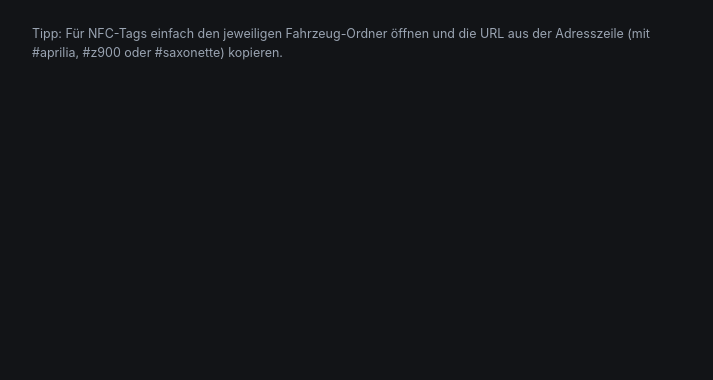
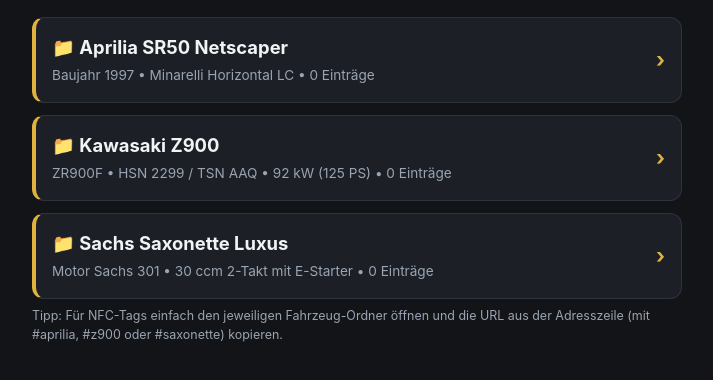
Before and after one commit to mwerkcologne/Wartungen, a plain HTML site: page index.html in a window 1280 px wide. Shown: the part 96-476 px from the top of the page, without its empty margins (283-996 px from the left). Drawn offline with Linux system fonts and the light colour scheme.

Commit message:
Update index.html

```diff
--- a/index.html
+++ b/index.html
@@ -68,7 +68,6 @@
       cursor: pointer;
     }
 
-    /* Hauptseite: Fahrzeug-Ordner */
     .folder-list {
       display: flex;
       flex-direction: column;
@@ -110,7 +109,6 @@
       font-weight: bold;
     }
 
-    /* Detailansicht Karten */
     .card {
       background: var(--card);
       border: 1px solid var(--border);
@@ -153,7 +151,6 @@
       word-break: break-word;
     }
 
-    /* Formular */
     .form-group {
       margin-bottom: 12px;
     }
@@ -215,7 +212,6 @@
       cursor: pointer;
     }
 
-    /* Logbuch-Einträge */
     .entry {
       border-left: 3px solid var(--accent);
       background: rgba(255, 255, 255, 0.03);
@@ -274,7 +270,6 @@
 <body>
   <div class="container">
 
-    <!-- ANSICHT 1: HAUPTSEITE (WARTUNGEN) -->
     <div id="home-view">
       <header>
         <h1>Wartungen</h1>
@@ -285,7 +280,6 @@
       <p class="hint">Tipp: Für NFC-Tags einfach den jeweiligen Fahrzeug-Ordner öffnen und die URL aus der Adresszeile (mit #aprilia, #z900 oder #saxonette) kopieren.</p>
     </div>
 
-    <!-- ANSICHT 2: FAHRZEUG-DETAILANSICHT -->
     <div id="detail-view" class="hidden">
       <button class="back-btn" onclick="goHome()">← Zurück zu Wartungen</button>
       <header>
@@ -293,13 +287,11 @@
         <p id="veh-subtitle">Untertitel</p>
       </header>
 
-      <!-- Stammdaten -->
       <section class="card">
         <h2>Fahrzeug- & Technikdaten</h2>
         <div class="specs-grid" id="specs-grid"></div>
       </section>
 
-      <!-- Neuer Eintrag -->
       <section class="card">
         <h2>Neue Wartung eintragen</h2>
         <form id="maintenance-form">
@@ -328,7 +320,6 @@
         </form>
       </section>
 
-      <!-- Wartungshistorie -->
       <section class="card">
         <h2>Wartungshistorie</h2>
         <div id="log-list"></div>
@@ -339,13 +330,12 @@
   </div>
 
   <script>
-    // HIER KANNST DU DEINE FAHRZEUGE & STAMMDATEN ANPASSEN:
     const VEHICLES = {
       aprilia: {
         name: "Aprilia SR50 Netscaper",
         subtitle: "Baujahr 1997 • Minarelli Horizontal LC",
         specs: [
-          { label: "Modell / Typ", value: "Aprilia SR50 Netscaper (1997)" },
+          { label: "Modell / Typ", value: "Aprilia SR50 Netscaper (BJ 1997)" },
           { label: "Motor", value: "Minarelli Horizontal LC (2-Takt)" },
           { label: "2-Takt-Öl", value: "Vollsynthetisch (z. B. Motul 710)" },
           { label: "Getriebeöl", value: "SAE 80W-90 (ca. 110 ml)" },
@@ -367,16 +357,16 @@
       },
       z900: {
         name: "Kawasaki Z900",
-        subtitle: "948 ccm • Reihenvierzylinder",
+        subtitle: "ZR900F • HSN 2299 / TSN AAQ • 92 kW (125 PS)",
         specs: [
-          { label: "Modell / Typ", value: "Kawasaki Z900 (ZR900)" },
+          { label: "Modell / Schlüssel", value: "Kawasaki Z900 (ZR900F) • 2299 / AAQ" },
+          { label: "Motor", value: "948 ccm R4 • 92 kW (125 PS) • Euro 5" },
           { label: "Motoröl", value: "10W-40 Vollsynthetisch (JASO MA2)" },
-          { label: "Ölmenge (mit Filter)", value: "ca. 3,8 Liter" },
-          { label: "Ölfilter", value: "z. B. Hiflo HF303 / Original" },
-          { label: "Antrieb", value: "525er Kette (Durchhang 20–30 mm)" },
-          { label: "Zündkerzen", value: "NGK CR9EIA-9 (Iridium)" },
-          { label: "Reifendruck (V / H)", value: "2,5 bar / 2,9 bar" },
-          { label: "Kühlflüssigkeit", value: "Alu-geeignet (ca. 2,3 Liter)" }
+          { label: "Ölmenge (mit Filter)", value: "3,8 Liter (ohne Filter: 3,3 l)" },
+          { label: "Anzugsmomente Öl", value: "Ablassschraube 29 Nm • Filter 17 Nm" },
+          { label: "Zündkerzen", value: "NGK CR9EIA-9 (0,8–0,9 mm)" },
+          { label: "Antrieb / Kette", value: "525er Kette (15/44 Zähne • 20–30 mm)" },
+          { label: "Reifendruck (V / H)", value: "2,5 bar / 2,9 bar (120/70 & 180/55 ZR17)" }
         ],
         categories: [
           "Motoröl & Ölfilter",
@@ -386,28 +376,29 @@
           "Reifenwechsel / Luftdruck",
           "Luftfilter / Zündkerzen",
           "Kühlflüssigkeit",
-          "TÜV / Inspektion",
+          "HU / Inspektion",
           "Sonstiges"
         ]
       },
       saxonette: {
-        name: "Sachs Saxonette",
-        subtitle: "30 ccm • 2-Takt Hilfsmotor",
+        name: "Sachs Saxonette Luxus",
+        subtitle: "Motor Sachs 301 • 30 ccm 2-Takt mit E-Starter",
         specs: [
-          { label: "Modell / Typ", value: "Sachs Saxonette (Typ 301)" },
-          { label: "Kraftstoff / Mischung", value: "1:100 (oder 1:80) 2-Takt-Gemisch" },
-          { label: "Getriebeöl", value: "SAE 80W / ATF (ca. 75–100 ml)" },
-          { label: "Zündkerze", value: "NGK B4H / Bosch W10AC" },
-          { label: "Vergaser", value: "Bing oder TK Membranvergaser" },
-          { label: "Reifendruck (V / H)", value: "ca. 2,5 – 3,0 bar" },
-          { label: "Kupplung", value: "Fliehkraftkupplung (trocken)" },
-          { label: "Besonderheit", value: "Dekompressionsventil prüfen" }
+          { label: "Modell / Motor", value: "Sachs Saxonette Luxus (Sachs 301)" },
+          { label: "Kraftstoff / Gemisch", value: "1:100 (bzw. 1:80) 2-Takt-Gemisch" },
+          { label: "Getriebeöl", value: "SAE 80 / GL-4 (ca. 70–80 ml)" },
+          { label: "Zündkerze", value: "Bosch WR 10 FC / NGK BP4 (0,5 mm)" },
+          { label: "Vergaser", value: "Bing 81 oder TK Membranvergaser" },
+          { label: "Elektrik / Start", value: "12V E-Starter & Seilzugstarter" },
+          { label: "Reifendruck (V / H)", value: "ca. 2,5 – 3,0 bar (26\" Bereifung)" },
+          { label: "Wartungspunkte", value: "Dekompressionsventil & Membranplatte" }
         ],
         categories: [
           "Getriebeölwechsel",
           "Vergaser / Membran reinigen",
           "Zündkerze",
           "Luftfilter",
+          "E-Starter / Batterie (12V)",
           "Reifen / Schläuche / Bremsen",
           "Seilzüge & Deko-Ventil",
           "Sonstiges"
@@ -424,7 +415,6 @@
     const logList = document.getElementById("log-list");
     const dateInput = document.getElementById("date");
 
-    // Hauptseite mit Fahrzeug-Ordnern aufbauen
     function renderHome() {
       folderList.innerHTML = "";
       Object.keys(VEHICLES).forEach((key) => {
@@ -444,7 +434,6 @@
       });
     }
 
-    // Fahrzeug öffnen
     function openVehicle(id) {
       if (!VEHICLES[id]) {
         goHome();
@@ -458,7 +447,6 @@
       document.getElementById("veh-title").textContent = veh.name;
       document.getElementById("veh-subtitle").textContent = veh.subtitle;
 
-      // Stammdaten füllen
       const specsGrid = document.getElementById("specs-grid");
       specsGrid.innerHTML = veh.specs
         .map(
@@ -470,7 +458,6 @@
         )
         .join("");
 
-      // Kategorien-Dropdown füllen
       const catSelect = document.getElementById("category");
       catSelect.innerHTML = veh.categories
         .map((c) => `<option value="${c}">${c}</option>`)
@@ -484,7 +471,6 @@
       window.scrollTo(0, 0);
     }
 
-    // Zurück zur Hauptseite
     function goHome() {
       currentVehicleId = null;
       history.replaceState(null, "", window.location.pathname);
@@ -495,7 +481,6 @@
       window.scrollTo(0, 0);
     }
 
-    // Speicher-Funktionen pro Fahrzeug
     function getStorageKey(id) {
       return `wartung_v2_${id}`;
     }
@@ -528,7 +513,7 @@
             <button class="delete-btn" onclick="deleteEntry(${entry.id})">Löschen</button>
           </div>
           <div class="entry-title">${entry.category}</div>
-          ${entry.notes ? `<div class="entry-notes">\${entry.notes}</div>` : ""}
+          ${entry.notes ? `<div class="entry-notes">${entry.notes}</div>` : ""}
         `;
         logList.appendChild(div);
       });
@@ -554,4 +539,34 @@
 
     function deleteEntry(entryId) {
       if (!confirm("Diesen Eintrag wirklich löschen?")) return;
-      const entries = get
+      const entries = getEntries(currentVehicleId).filter((item) => item.id !== entryId);
+      saveEntries(currentVehicleId, entries);
+      renderEntries();
+    }
+
+    function exportEntries() {
+      const veh = VEHICLES[currentVehicleId];
+      const entries = getEntries(currentVehicleId);
+      const header = `=== ${veh.name} ===\n`;
+      const text = entries
+        .map((e) => `${e.date} | ${e.km} km | ${e.category}: ${e.notes}`)
+        .join("\n");
+      navigator.clipboard.writeText(header + text).then(() => {
+        alert(`Wartungseinträge für ${veh.name} wurden in die Zwischenablage kopiert!`);
+      });
+    }
+
+    function checkHash() {
+      const hash = window.location.hash.replace("#", "").toLowerCase();
+      if (hash && VEHICLES[hash]) {
+        openVehicle(hash);
+      } else {
+        goHome();
+      }
+    }
+
+    window.addEventListener("hashchange", checkHash);
+    checkHash();
+  </script>
+</body>
+</html>
```
